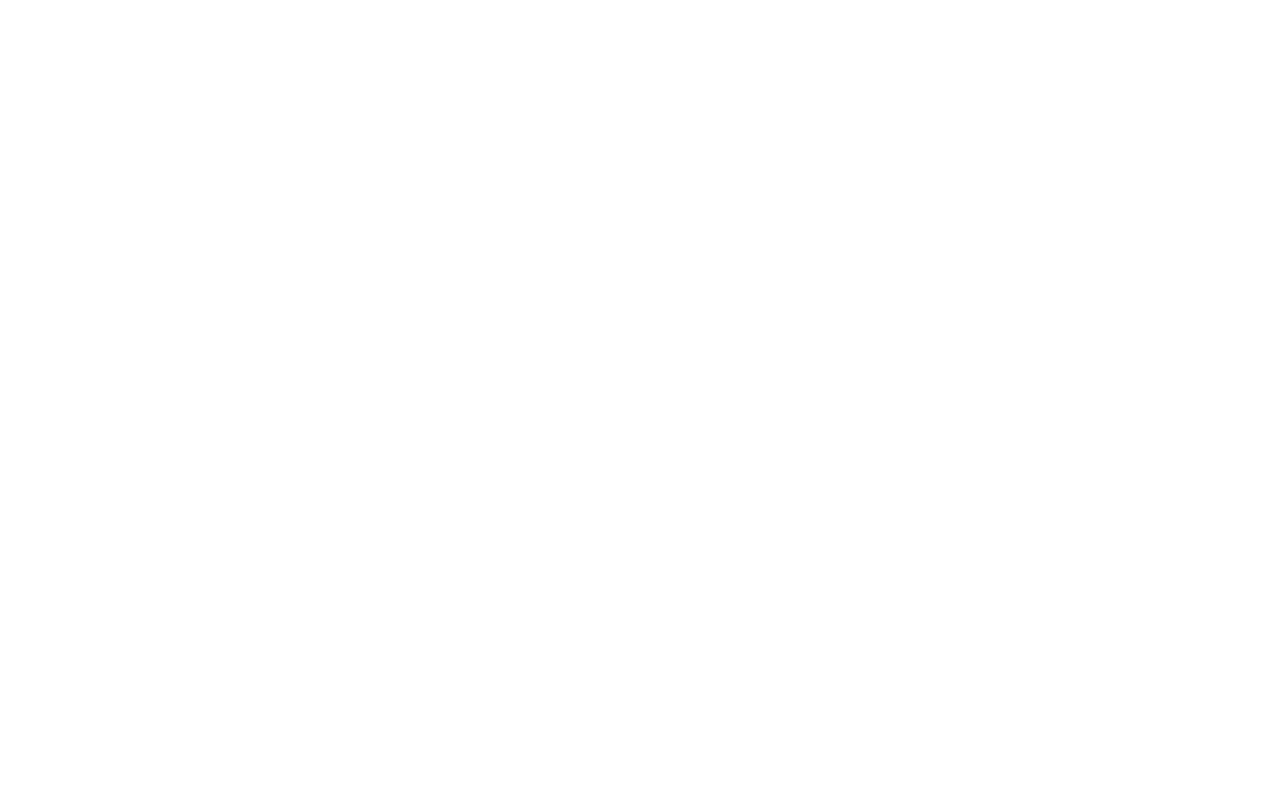
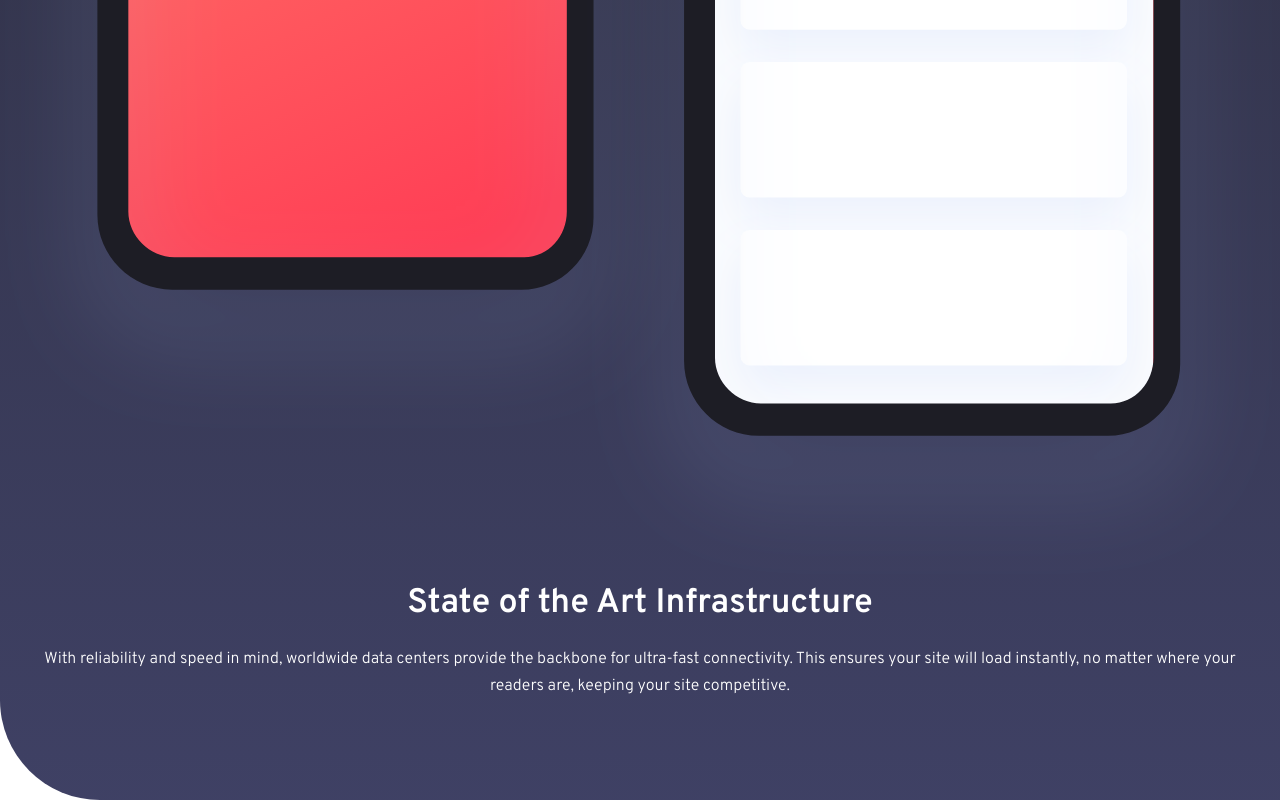
Before and after one commit to erwinruiz/blogr-landing-page, a React (Create React App) app: page / in a window 1280 px wide. Shown: the part 2846-3646 px from the top of the page. Before the commit the page ends 2081 px from the top, so only its background shows below. Built offline with nearby package versions, Linux system fonts and the light colour scheme.

Commit message:
Add second section to content component

```diff
--- a/src/components/Content/Content.js
+++ b/src/components/Content/Content.js
@@ -1,10 +1,13 @@
+import { Fragment } from "react";
 import FirstSection from "./FirstSection";
+import SecondSection from "./SecondSection";
 
 function Content() {
   return (
-    <div>
+    <Fragment>
       <FirstSection />
-    </div>
+      <SecondSection />
+    </Fragment>
   );
 }
 
--- a/src/components/Content/FirstSection.module.css
+++ b/src/components/Content/FirstSection.module.css
@@ -1,6 +1,7 @@
 .container {
   padding: 80px 0;
   text-align: center;
+  margin-bottom: 150px;
 }
 .container h2 {
   font-size: 26px;
@@ -23,4 +24,5 @@
 }
 .container .textContent p {
   color: var(--Very-dark-grayish-blue);
+  line-height: 1.7;
 }
--- /dev/null
+++ b/src/components/Content/SecondSection.js
@@ -0,0 +1,20 @@
+import classes from "./SecondSection.module.css";
+
+function SecondSection() {
+  return (
+    <div className={classes.container}>
+      <img src="./images/illustration-phones.svg" alt="phones illustration" />
+      <div className={classes.textContent}>
+        <h2>State of the Art Infrastructure</h2>
+        <p>
+          With reliability and speed in mind, worldwide data centers provide the
+          backbone for ultra-fast connectivity. This ensures your site will load
+          instantly, no matter where your readers are, keeping your site
+          competitive.
+        </p>
+      </div>
+    </div>
+  );
+}
+
+export default SecondSection;
--- /dev/null
+++ b/src/components/Content/SecondSection.module.css
@@ -0,0 +1,30 @@
+.container {
+  background-image: url("../../../src/images/bg-pattern-circles.svg"),
+    linear-gradient(
+      var(--Very-dark-gray-blue),
+      var(--Very-dark-desaturated-blue)
+    );
+  background-position: 50% 1950%;
+  background-size: 160%;
+  background-repeat: no-repeat;
+  border-top-right-radius: 100px;
+  border-bottom-left-radius: 100px;
+  text-align: center;
+}
+.container img {
+  width: 100%;
+  margin-top: -180px;
+}
+.container .textContent {
+  padding: 0 40px 100px 40px;
+}
+.container .textContent h2 {
+  color: var(--White);
+  font-size: 34px;
+  margin-bottom: 20px;
+  line-height: 1.3;
+}
+.container .textContent p {
+  color: var(--White);
+  line-height: 1.7;
+}
```
Also changed, not shown: src/components/Content/Content.module.css (deleted).
